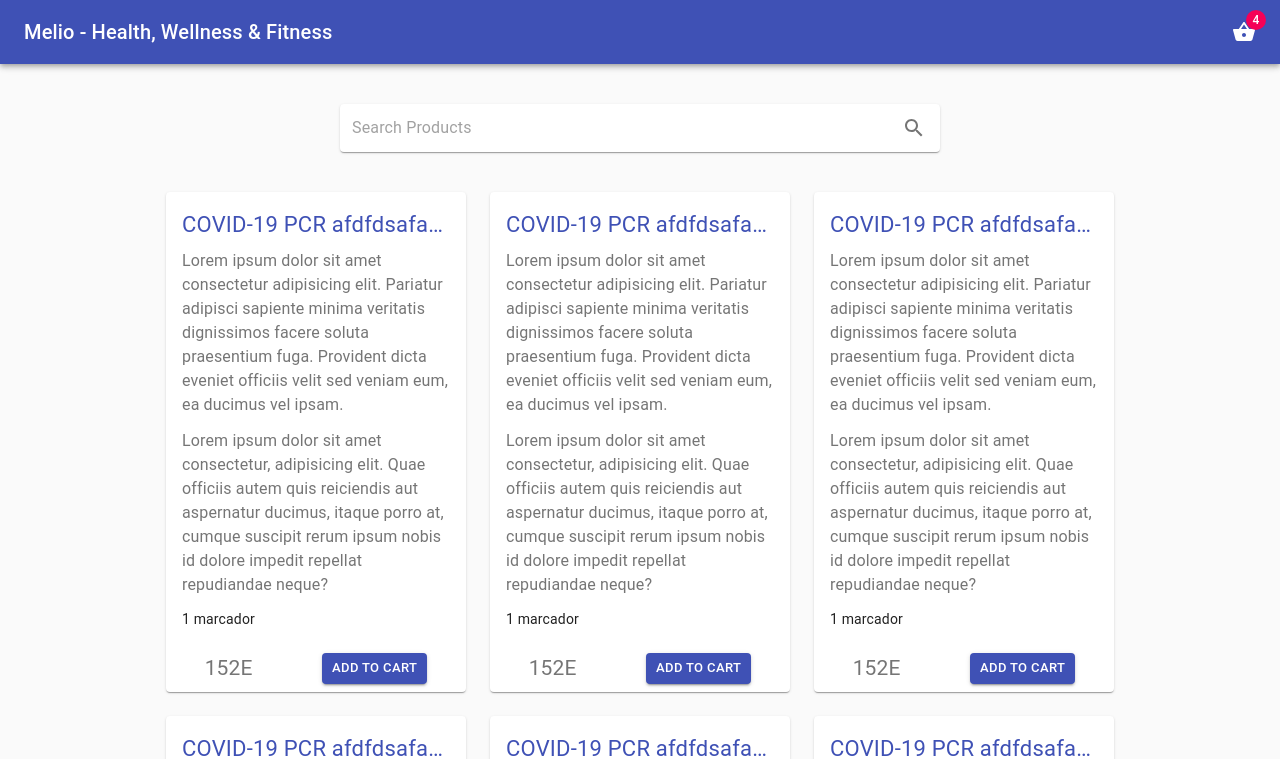
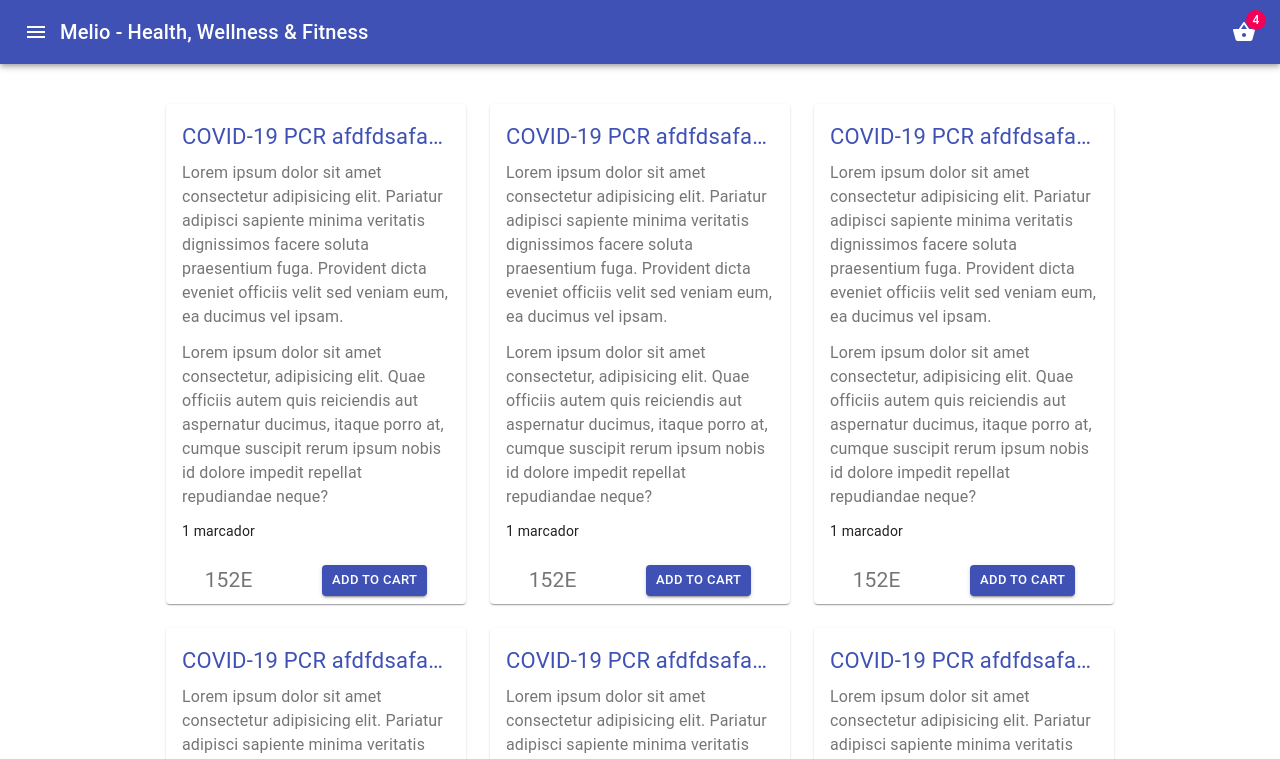
Before and after one commit to MilosTanaskovic/COVID-19-products-react-redux, a React (Create React App) app: page / in a window 1280 px wide. Shown: the top 759 px of the page. Built offline with nearby package versions, Linux system fonts and the light colour scheme.

Commit message:
Extracting styles in React + material-ui...

```diff
--- a/src/components/Header.js
+++ b/src/components/Header.js
@@ -1,6 +1,6 @@
 import React, { useState } from 'react'
 // material-ui
-import { fade, makeStyles } from '@material-ui/core/styles';
+import useStyles from './HeaderStyles';
 import AppBar from '@material-ui/core/AppBar';
 import Toolbar from '@material-ui/core/Toolbar';
 import IconButton from '@material-ui/core/IconButton';
@@ -15,43 +15,6 @@ import ShoppingBasketIcon from '@material-ui/icons/ShoppingBasket';
 * @author Milos Tanaskovic
 * @function Header
 **/
-
-const useStyles = makeStyles((theme) => ({
-  grow: {
-    flexGrow: 1,
-  },
-  basketButton: {
-    marginRight: theme.spacing(2),
-    display: 'block',
-    [theme.breakpoints.up('sm')]: {
-      display: 'none',
-    },
-  },
-  title: {
-    display: 'none',
-    [theme.breakpoints.up('sm')]: {
-      display: 'block',
-    },
-  },
-  titleMobile: {
-   display: 'block',
-    [theme.breakpoints.up('sm')]: {
-      display: 'none',
-    },
-  },
-  sectionDesktop: {
-    display: 'block',
-    [theme.breakpoints.up('md')]: {
-      display: 'flex',
-    },
-  },
-  sectionMobile: {
-    display: 'flex',
-    [theme.breakpoints.up('md')]: {
-      display: 'none',
-    },
-  },
-}));
 
 const Header = (props) => {
   const classes = useStyles();
--- /dev/null
+++ b/src/components/HeaderStyles.js
@@ -0,0 +1,41 @@
+// material-ui
+import { makeStyles } from '@material-ui/core/styles';
+
+const useStyles = makeStyles((theme) => ({
+  grow: {
+    flexGrow: 1,
+  },
+  basketButton: {
+    marginRight: theme.spacing(2),
+    display: 'block',
+    [theme.breakpoints.up('sm')]: {
+      display: 'none',
+    },
+  },
+  title: {
+    display: 'none',
+    [theme.breakpoints.up('sm')]: {
+      display: 'block',
+    },
+  },
+  titleMobile: {
+   display: 'block',
+    [theme.breakpoints.up('sm')]: {
+      display: 'none',
+    },
+  },
+  sectionDesktop: {
+    display: 'block',
+    [theme.breakpoints.up('md')]: {
+      display: 'flex',
+    },
+  },
+  sectionMobile: {
+    display: 'flex',
+    [theme.breakpoints.up('md')]: {
+      display: 'none',
+    },
+  },
+}));
+
+export default useStyles;
--- a/src/components/Products.js
+++ b/src/components/Product.js
@@ -1,8 +1,8 @@
 import React from 'react'
 
-import { makeStyles } from '@material-ui/core/styles';
+// material-ui
+import useStyles from './ProductStyles';
 import Grid from '@material-ui/core/Grid';
-import Paper from '@material-ui/core/Paper';
 import Card from '@material-ui/core/Card';
 import CardActions from '@material-ui/core/CardActions';
 import CardContent from '@material-ui/core/CardContent';
@@ -14,34 +14,11 @@ import Typography from '@material-ui/core/Typography';
 * @function Products
 **/
 
-const useStyles = makeStyles((theme) => ({
-  root: {
-    flexGrow: 1,
-  },
-  card: {
-    width: 300,
-  },
-  cardActions: {
-    display: 'flex',
-    justifyContent: 'space-around'
-  },
-  title: {
-    fontSize: 22,
-  },
-  pos: {
-    marginBottom: 12,
-  },
-  price: {
-    fontSize: 21,
-    color: 'primary',
-  }
-}));
-
-const Products = ({pruduct}) => {
+const Products = ({product}) => {
   const classes = useStyles();
 
   return(
-    <Grid key={pruduct} item>
+    <Grid key={product} item>
 
       <Card className={classes.card}>
         <CardContent>
--- /dev/null
+++ b/src/components/ProductStyles.js
@@ -0,0 +1,28 @@
+// material-ui
+
+import { makeStyles } from '@material-ui/core/styles';
+
+const useStyles = makeStyles((theme) => ({
+  root: {
+    flexGrow: 1,
+  },
+  card: {
+    width: 300,
+  },
+  cardActions: {
+    display: 'flex',
+    justifyContent: 'space-around'
+  },
+  title: {
+    fontSize: 22,
+  },
+  pos: {
+    marginBottom: 12,
+  },
+  price: {
+    fontSize: 21,
+    color: 'primary',
+  }
+}));
+
+export default useStyles;
--- a/src/pages/MainPage.js
+++ b/src/pages/MainPage.js
@@ -1,39 +1,14 @@
 import React, { useState } from 'react'
 // import component
-import Products from '../components/Products';
+import Product from '../components/Product';
 // material-ui
-import { makeStyles } from '@material-ui/core/styles';
-import Paper from '@material-ui/core/Paper';
-import InputBase from '@material-ui/core/InputBase';
-import IconButton from '@material-ui/core/IconButton';
-import SearchIcon from '@material-ui/icons/Search';
-import CssBaseline from '@material-ui/core/CssBaseline';
+import useStyles from './MainPageStyles';
 import Typography from '@material-ui/core/Typography';
 import Container from '@material-ui/core/Container';
 import Grid from '@material-ui/core/Grid';
 
 // import API
 import Api from '../api';
-
-const useStyles = makeStyles((theme) => ({
-  root: {
-    padding: '2px 4px',
-    display: 'flex',
-    alignItems: 'center',
-    maxWidth: '600px',
-    marginTop: '40px',
-    marginBottom: '40px',
-    margin: '0 auto',
-  },
-  input: {
-    marginLeft: theme.spacing(1),
-    flex: 1,
-  },
-  iconButton: {
-    padding: 10,
-  }
-
-}));
 
 /**
 * @author Milos Tanaskovic
@@ -46,18 +21,7 @@ const MainPage = (props) => {
  const [results, setResults] = useState([1,2,3,4,5,6,7]);
 
   return(
-    <Container>
-     <Paper component="form" className={classes.root}>
-       <InputBase
-         className={classes.input}
-         placeholder="Search Products"
-         inputProps={{ 'aria-label': 'search products' }}
-       />
-       <IconButton type="submit" className={classes.iconButton} aria-label="search">
-         <SearchIcon />
-       </IconButton>
-     </Paper>
-     <CssBaseline />
+    <Container className={classes.root}>
      <Typography
       component="div"
       style={{ height: '100vh' }}
@@ -66,8 +30,8 @@ const MainPage = (props) => {
       {/* list of products */}
         <Grid container justify="center" spacing="3">
           {
-            results.map((pruduct) => (
-              <Products pruduct={pruduct} />
+            results.map((product) => (
+              <Product product={product} />
             ))
           }
         </Grid>
--- /dev/null
+++ b/src/pages/MainPageStyles.js
@@ -0,0 +1,11 @@
+// material-ui
+import { makeStyles } from '@material-ui/core/styles';
+
+const useStyles = makeStyles((theme) => ({
+  root: {
+    marginTop: '40px',
+  },
+
+}));
+
+export default useStyles;
```
Also changed, not shown: src/components/SingleProduct.js (deleted, +0 -15 lines), src/pages/about.js (deleted), src/pages/checkout.js (deleted), src/pages/payment.js (deleted), src/pages/product.js (deleted).
